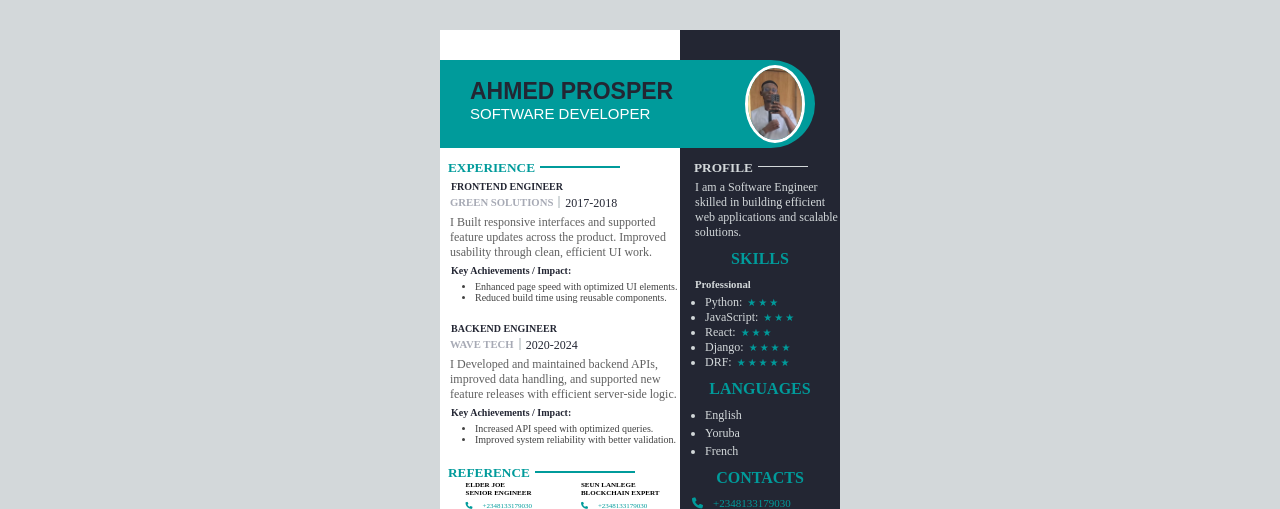
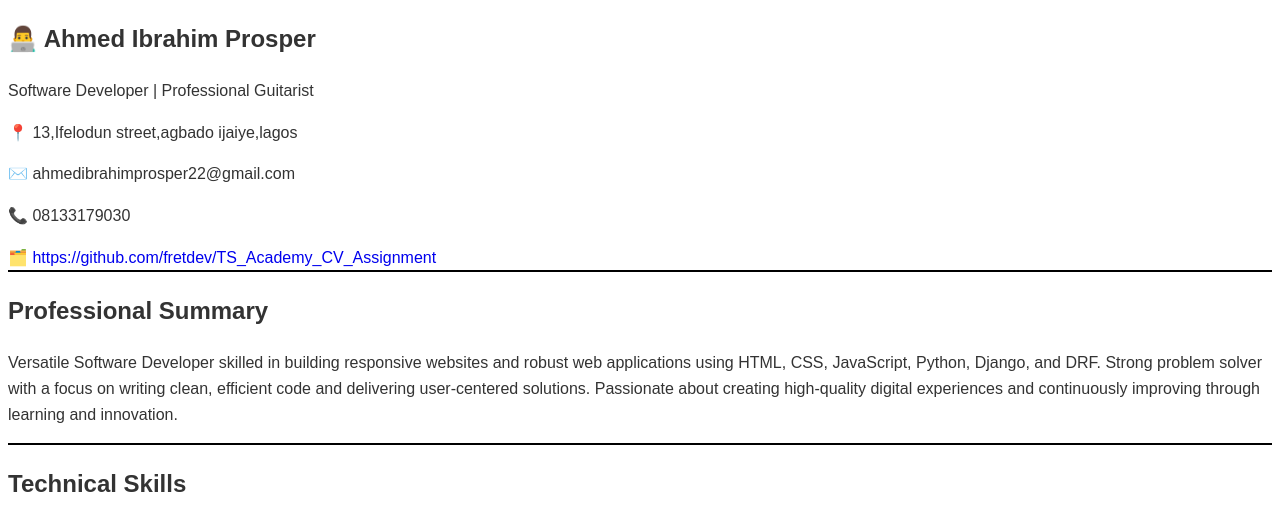
Before and after one commit to fretdev/TS_Academy_CV_Assignment, a plain HTML site: page index.html in a window 1280 px wide. Shown: the top 509 px of the page. Drawn offline with Linux system fonts and the light colour scheme.

Commit message:
simplified cv

```diff
--- a/index.html
+++ b/index.html
@@ -3,101 +3,75 @@
 <head>
     <meta charset="UTF-8">
     <meta name="viewport" content="width=device-width, initial-scale=1.0">
-    <title>Prosper Cv</title>
-    <link rel="stylesheet" href="style.css"><link href="https://fonts.googleapis.com/css2?family=Poppins:wght@400;600;700&display=swap" rel="stylesheet">
-    <link rel="stylesheet" href="https://cdnjs.cloudflare.com/ajax/libs/font-awesome/6.5.0/css/all.min.css">
-
+    <title>My Curriculum Vitae</title>
+    <style>
+        body {
+            font-family: Arial, sans-serif;
+            line-height: 1.6;
+            color: #333;
+        }
+        section{
+            border-bottom: 2px solid black;
+        }
+        a{
+            text-decoration: none;
+        }
+        section:last-of-type{
+            border-bottom: none;
+        }
+    </style>
 </head>
 <body>
-    <div class="container">
-        <div class="intro-overlay">
-            <div class="intro-text">
-                <h1>AHMED PROSPER</h1>
-                <h5>SOFTWARE DEVELOPER</h5>
-            </div>
-            <img src="imgs/fretdev.jpg" alt="">
-        </div>
-        <div class="cv">
-            <div class="right-section">
-                <div class="first-right-section-header">
-                    <h5>EXPERIENCE</h5>
-                    <div class="line"></div>
-                </div>
-                <h6 class="role">FRONTEND ENGINEER</h6>
-                <div class="companys">
-                    <h6 class="company-name">GREEN SOLUTIONS</h6><p class="date">2017-2018</p>
-                </div>
-                <p class="description">I Built responsive interfaces and supported feature updates across the product. Improved usability through clean, efficient UI work.</p>
-                <h6 class="role">Key Achievements / Impact:</h6>
-                <ul class="list">
-                    <li>Enhanced page speed with optimized UI elements.</li>
-                    <li>Reduced build time using reusable components.</li>
-                </ul>
-            <!-- second role -->
-                <h6 class="role">BACKEND ENGINEER</h6>
-                <div class="companys">
-                    <h6 class="company-name">WAVE TECH</h6><p class="date">2020-2024</p>
-                </div>
-                <p class="description">I Developed and maintained backend APIs, improved data handling, and supported new feature releases with efficient server-side logic.</p>
-                <h6 class="role">Key Achievements / Impact:</h6>
-                <ul class="list">
-                    <li>Increased API speed with optimized queries.</li>
-                    <li>Improved system reliability with better validation.</li>
-                </ul>
-                <!-- REFERENCE -->
-                  <div class="third-right-section-header">
-                    <h5>REFERENCE</h5>
-                    <div class="line2"></div>
-                </div>
-                <div class="references">
-                    <div class="first-reference">
-                        <h5>ELDER JOE</h5>
-                        <h6>SENIOR ENGINEER</h6>
-                        <p><a href="tel:+2348133179030" class="icon-circle"><i class="fa-solid fa-phone"></i>+2348133179030</p>
-                        <p class="email"><a href="mailto:ahmedibrahimprosper22@gmail.com" class="icon-circle"><i class="fa-solid fa-envelope"></i></a>prosper@gmail.com</p>
-                    </div>
-                    <div class="second-reference">
-                        <h5>SEUN LANLEGE</h5>
-                        <h6>BLOCKCHAIN EXPERT</h6>
-                        <p> <a href="tel:+2348133179030" class="icon-circle"><i class="fa-solid fa-phone"></i>+2348133179030</p>
-                        <p class="email"><a href="mailto:ahmedibrahimprosper22@gmail.com" class="icon-circle"><i class="fa-solid fa-envelope"></i></a>prosper@gmail.com</p>
-                    </div>
-                </div>
-            </div>
-            <div class="left-section">
-                <div class="left-container">
-                    <div class="profile-container">
-                        <h5 class="profile">PROFILE</h5>
-                        <div class="line3"></div>
-                    </div>
-                    <p class="description2">I am  a Software Engineer skilled in building efficient web applications and scalable solutions.</p>
-                </div>
-                <!-- <div class="left-overlay">SKILLS</div> -->
-                <h4 class="large">SKILLS</h4>
-                <h6 class="level">Professional</h6>
-                <ul class="skills-lists">
-                    <li>Python:<span class="stars">★★★</span></li>
-                    <li>JavaScript:<span class="stars">★★★</span></li>
-                    <li>React:<span class="stars">★★★</span></li>
-                    <li>Django:<span class="stars">★★★★</span></li>
-                    <li>DRF:<span class="stars">★★★★★</span></li>
-                </ul>
-                <!-- <div class="second-overlay">LANGUAGES</div> -->
-                <h4 class="large2">LANGUAGES</h4>
-                <ul class="lang-lists">
-                    <li>English</li>
-                    <li>Yoruba</li>
-                    <li>French</li>
-                </ul>
-                <!-- <div class="third-overlay">CONTACTS</div> -->
-                <h4 class="large3">CONTACTS</h4>
-                      <div class="contact-lists">
-                        <p> <a href="tel:+2348133179030" class="icon-circle"><i class="fa-solid fa-phone"></i>+2348133179030</p>
-                        <p><a href="https://wa.me/2348133179030" class="icon-circle" target="_blank"><i class="fa-brands fa-whatsapp"></i></a>+2348133179030</p>
-                        <p class="email"><a href="mailto:ahmedibrahimprosper22@gmail.com" class="icon-circle"><i class="fa-solid fa-envelope"></i></a>prosper@gmail.com</p>
-                      </div>
-            </div>
-        </div>
+    <div class="cv">
+        <section class="details-section">
+            <h1 class="name">👨‍💻 Ahmed Ibrahim Prosper</h1>
+            <p>Software Developer | Professional Guitarist</p>
+            <p>📍 13,Ifelodun street,agbado ijaiye,lagos</p>
+            <p>✉️ ahmedibrahimprosper22@gmail.com</p>
+            <p>📞 08133179030</p>
+            <a href="https://github.com/fretdev/TS_Academy_CV_Assignment">🗂️ https://github.com/fretdev/TS_Academy_CV_Assignment</a>
+        </section>
+        <section class="professional-summary-section">
+            <h2>Professional Summary</h2>
+            <p>Versatile Software Developer skilled in building responsive websites and robust web applications using HTML, CSS, JavaScript, Python, Django, and DRF. Strong problem solver with a focus on writing clean, efficient code and delivering user-centered solutions. Passionate about creating high-quality digital experiences and continuously improving through learning and innovation.</p>
+        </section>
+        <section class="technical-skills-section">
+            <h2>Technical Skills</h2>
+            <ul>
+                <li>Front-End: HTML, CSS, JavaScript</li>
+                <li>Back-End: Python, Django, Django REST Framework (DRF)</li>
+                <li>Web Development: Responsive design, RESTful API development, Authentication & Authorization</li>
+                <li>Databases: SQLite, PostgreSQL (optional—add if relevant)</li>
+                <li>Version Control: Git, GitHub</li>
+                <li>Deployment: Basic knowledge of cloud/hosting platforms (e.g., Heroku, Render)</li>
+            </ul>
+            <section class="soft-skills-section">
+                <h2>Soft Skills</h2>
+            <ul>
+                <li>Problem-solving</li>
+                <li>Attention to detail</li>
+                <li>Communication</li>
+                <li>Team collaboration</li>
+                <li>Critical thinking</li>
+                <li>Time management</li>
+            </ul>
+            </section>
+        </section>
+        <section class="work-history-section">
+            <h2>Work Experience</h2>
+            <ol>
+                <li>Frontend engineer at Prosper energies.⚡(2022-2023)</li>
+                <li>Backend engineer at Optimal Healthcare.🍀(2023-2024)</li>
+                <li>Senior developer and tutor at TS Academy.🎓(2025-Present)</li>
+            </ol>
+        </section>
+        <section class="education-section">
+            <h2>Education</h2>
+            <ul>
+                <li>BSc Computer Science — Osun State University(2026)</li>
+                <li>SSCE — Coral Bells college</li>
+                <li>HND — Gateway Polytechnic Saapade</li>
+        </section>
     </div>
 </body>
 </html>
--- a/style.css
+++ /dev/null
@@ -1,331 +0,0 @@
-*{
-    margin: 0;
-    padding: 0;
-    box-sizing: border-box;
-}
-body{
-    background: #D3D8DA;
-}
-a{
-    text-decoration: none;
-    color: #009B9B ;
-}
-.container{
-    width: 80%;
-    max-width: 400px;
-    height: auto;
-    display: flex;
-    background: #FFFFFF;
-    margin: 30px auto;
-}
-.cv{
-    display: flex;
-    height: auto;
-    width: 100%;
-}
-.right-section{
-    width: 60%;
-    height: auto;
-    background: #FFFFFF;
-}
-.left-section{
-    width: 40%;
-    height: auto;
-    background: #232633;
-}
-.intro-overlay{
-    position: absolute;
-    width: 75%;
-    max-width: 375px;
-    height: auto;
-    top: 60px;
-    border-top-right-radius: 50px;
-    border-bottom-right-radius: 50px;
-    background: #009B9B ;
-    display: flex;
-    justify-content: space-between;
-}
-.intro-overlay img{
-    width: 60px;
-    border-radius: 50%;
-    border: 3px solid white;
-    margin-right: 10px;
-    margin-top: 5px;
-    margin-bottom: 5px;
-}
-.intro-overlay h1{
-    font-size: 23px;
-    font-family: Arial, Helvetica, sans-serif;
-    color: #232633;
-    margin-top: 10px;
-}
-.intro-overlay h5{
-    color: #FFFFFF;
-    font-size: 15px;
-    font-family: Arial, Helvetica, sans-serif;
-    font-weight: 400;
-}
-.intro-text{
-    padding: 8px 10px 0px 30px;
-
-}
-
-.first-right-section-header h5{
-     padding-left: 8px;
-     color: #009B9B;
-     font-weight: 900;
-     margin-top: 10px;
-}
-.third-right-section-header h5{
-     color: #009B9B;
-     font-weight: 900;
-     padding-left: 8px;
-}
-.third-right-section-header{
-    display: flex;
-}
-.first-right-section-header{
-    display: flex;
-    padding-top: 120px;
-}
-.line{
-    background-color: #009B9B ;
-    height: 2px;
-    width: 80px;
-    margin-top: 16px;
-    margin-left: 5px;
-}
-.line2{
-    background-color: #009B9B ;
-    height: 2px;
-    width: 100px;
-    margin-top: 6px;
-    margin-left: 5px;
-}
-.role{
-    font-size: 10px;
-    color: #232633;
-    margin-left: 11px;
-    margin-top: 5px;
-    font-weight: 900;
-}
-.companys{
-    display: flex;
-    margin-left: 10px;
-    margin-top: 4px;
-}
-.company-name{
-    color: #A7AAB5;
-}
-.company-name{
-    display: inline;
-    border-right: 2px solid #D3D8DA;
-    height: 12px;
-    padding-right: 5px;
-}
-.date{
-    font-size: 12px;
-    margin-left: 5px;
-    color: #232633;
-}
-.description{
-    font-size: 12px;
-    color: #606060;
-    margin-left: 10px;
-    margin-top: 4px;
-}
-.list{
-    font-size: 10px;
-    margin-left: 35px;
-    margin-top: 5px;
-    color: #424242;
-    margin-bottom: 20px;
-}
-.references{
-    display: flex;
-    justify-content: space-around;
-    margin-top: 0px;
-    padding-left: 5px;
-}
-.first-reference p, .second-reference p{
-    font-size: 7px;
-}
-.first-reference h6, .second-reference h6{
-    font-size: 7px;
-    margin-bottom: 5px;
-}
-.first-reference h5, .second-reference h5{
-    font-size: 7px;
-}
-
-/* lEFT SECTION */
-.left-container{
-    margin-top: 120px;
-}
-.profile-container{
-    display: flex;
-}
-.profile{
-    color: #D3D8DA;
-    margin-left: 14px;
-    margin-top: 10px;
-}
-.line3{
-    background-color: #D3D8DA;
-    height: 1px;
-    width: 50px;
-    margin-top: 16px;
-    margin-left: 5px;
-}
-.description2{
-    font-size: 12px;
-    color: #D3D8DA;
-    margin-left: 15px;
-    margin-top: 4px;
-}
-
-.left-overlay{
-    display: none
-}
-.large{
-    color: #009B9B ;
-    text-align: center;
-    margin-top: 10px;
-    margin-bottom: 10px;
-}
- /* @media (max-width: 360px){
-  .left-overlay{
-    position: absolute;
-    width: 26.5%;
-    height: auto;
-    right: 80px;
-    bottom: 310px;
-    border-top-right-radius: 50px;
-    border-bottom-right-radius: 50px;
-    background: #009B9B ;
-    display: flex;
-    justify-content: space-between;
-    color: #fafeff;
-    padding-left: 25px;
-    font-size: 10px;
-    padding-top: 2.5px;
-}
-.description2{
-    margin-top: 23px;
-}
-.large{
-    display: none;
-}
-.level{
-    margin-top: 15px;
-}
-} */
-.second-overlay{
-    display: none;
-}
-.large2{
-    color: #009B9B ;
-    text-align: center;
-    margin-top: 10px;
-    margin-bottom: 10px;
-}
-/* @media (max-width: 360px) {
-  .second-overlay{
-    position: absolute;
-    width: 26.5%;
-    height: auto;
-    right: 80px;
-    bottom: 100px;
-    border-top-right-radius: 50px;
-    border-bottom-right-radius: 50px;
-    background: #009B9B ;
-    display: flex;
-    justify-content: space-between;
-    color: #fafeff;
-    padding-left: 25px;
-    font-size: 10px;
-    padding-top: 2.5px;
-}
-.large2{
-    display: none;
-}
-.lang-lists{
-    margin-top: 40px;
-}
-} */
-.third-overlay{
-    display: none;
-}
-/* @media (max-width: 360px) {
-  .third-overlay{
-    position: absolute;
-    width: 26.5%;
-    height: auto;
-    right: 80px;
-    bottom: 10px;
-    border-top-right-radius: 50px;
-    border-bottom-right-radius: 50px;
-    background: #009B9B ;
-    display: flex;
-    justify-content: space-between;
-    color: #fafeff;
-    padding-left: 25px;
-    font-size: 10px;
-    padding-top: 2.5px;
-}
-.contact-lists{
-    margin-top: 35px;
-}
-.large3{
-    display: none;
-}
-} */
-.large3{
-    color: #009B9B ;
-    text-align: center;
-    margin-top: 10px;
-    margin-bottom: 10px;
-}
-.level{
-    color: #D3D8DA;
-    margin-left: 15px;
-}
-.stars {
-  color: #009B9B ;
-  font-size: 10px;
-  letter-spacing: 2px;
-  margin-left: 5px;
-}
-.skills-lists{
-    font-size: 12px;
-    color: #D3D8DA;
-    margin-left: 25px;
-    margin-top: 5px;
-}
-
-.lang-lists{
-    font-size: 12px;
-    color: #D3D8DA;
-    margin-left: 25px;
-}
-.lang-lists li{
-    margin-bottom: 3px;
-}
-
-.contact-lists{
-    font-size: 11px;
-    color: #D3D8DA;
-    margin-left: 12PX;
-}
-.contact-lists p{
-    margin-bottom: 5px;
-}
-i{
-    margin-right: 10px;
-}
-.email{
-    font-size: 10px;
-}
-@media (max-width: 360) {
-
-}
```
Also changed, not shown: colors.txt (deleted, +0 -11 lines), imgs/fretdev.jpg (deleted), imgs/graphic-designer-resume-free-google-docs-template.webp (deleted), imgs/prosper.jpg (deleted).
